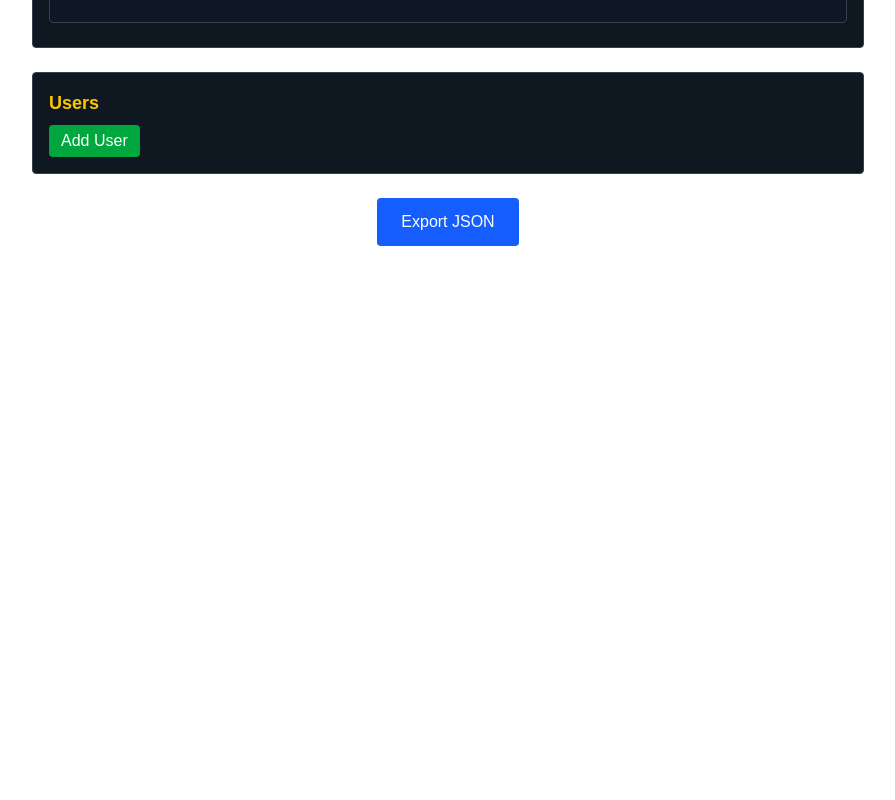
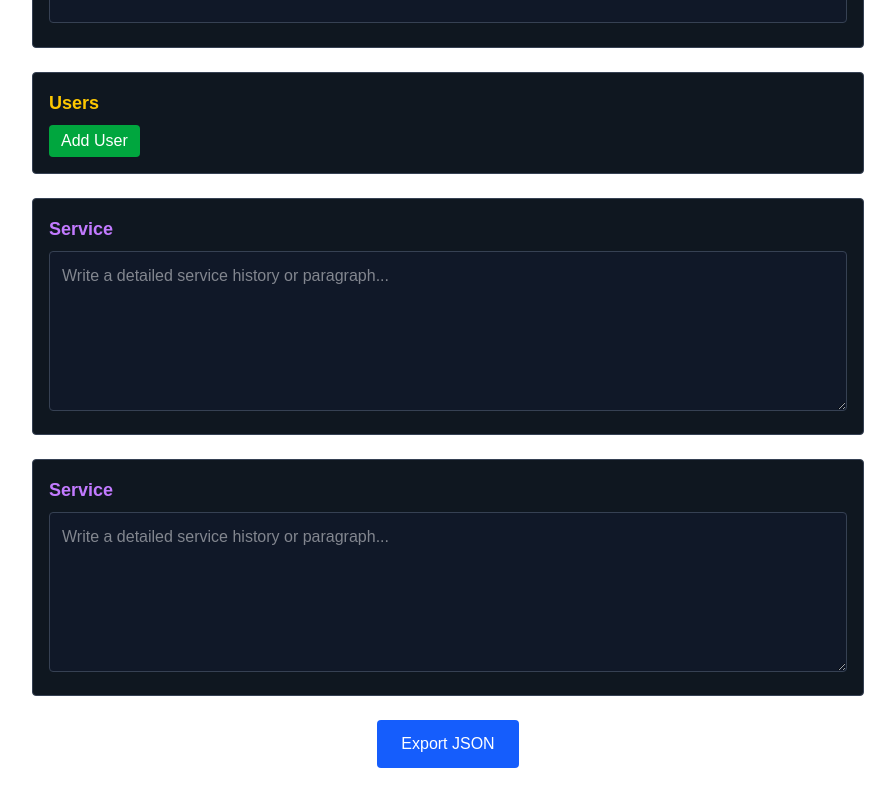
Before and after one commit to SirKalany/Strife-Article-Maker, a Next.js app: page /content/ground in a window 1280 px wide. Shown: the part 3138-3938 px from the top of the page, without its empty margins (192-1087 px from the left). Before the commit the page ends 3416 px from the top, so only its background shows below. Built offline with nearby package versions, Linux system fonts and the light colour scheme.

Commit message:
Added user field

```diff
--- a/src/app/content/air/page.tsx
+++ b/src/app/content/air/page.tsx
@@ -66,6 +66,9 @@ export default function AirForm() {
   const [users, setUsers] = useState<
     { Country: string; Description: string }[]
   >([]);
+
+  // === Service ===
+  const [service, setService] = useState<string>("");
 
   // === Helper: generic input fields ===
   const renderFields = (fields: InfoField[], setter: any) =>
@@ -166,6 +169,7 @@ export default function AirForm() {
         performances.map((i) => [i.label, i.value])
       ),
       USERS: users,
+      SERVICE: service,
     };
 
     console.log(JSON.stringify(json, null, 2));
@@ -307,6 +311,17 @@ export default function AirForm() {
         )}
       </section>
 
+      {/* Service */}
+      <section className="border rounded p-4 bg-[#0f1720] border-gray-700">
+        <h2 className="text-lg font-semibold mb-2 text-purple-400">Service</h2>
+        <textarea
+          value={service}
+          onChange={(e) => setService(e.target.value)}
+          placeholder="Write a detailed service history or paragraph..."
+          className="w-full h-40 bg-gray-900 text-gray-100 border border-gray-700 rounded p-3 resize-y"
+        />
+      </section>
+
       {/* Export */}
       <div className="text-center mt-6">
         <button
--- a/src/app/content/ground/page.tsx
+++ b/src/app/content/ground/page.tsx
@@ -65,6 +65,9 @@ export default function GroundForm() {
   const [users, setUsers] = useState<
     { Country: string; Description: string }[]
   >([]);
+
+  // === Service ===
+  const [service, setService] = useState<string>("");
 
   // === Helper: generic input fields ===
   const renderFields = (fields: InfoField[], setter: any) =>
@@ -164,6 +167,7 @@ export default function GroundForm() {
         performances.map((i) => [i.label, i.value])
       ),
       USERS: users,
+      SERVICE: service,
     };
 
     console.log(JSON.stringify(json, null, 2));
@@ -293,6 +297,28 @@ export default function GroundForm() {
         )}
       </section>
 
+      {/* Service */}
+      <section className="border rounded p-4 bg-[#0f1720] border-gray-700">
+        <h2 className="text-lg font-semibold mb-2 text-purple-400">Service</h2>
+        <textarea
+          value={service}
+          onChange={(e) => setService(e.target.value)}
+          placeholder="Write a detailed service history or paragraph..."
+          className="w-full h-40 bg-gray-900 text-gray-100 border border-gray-700 rounded p-3 resize-y"
+        />
+      </section>
+
+      {/* Service */}
+      <section className="border rounded p-4 bg-[#0f1720] border-gray-700">
+        <h2 className="text-lg font-semibold mb-2 text-purple-400">Service</h2>
+        <textarea
+          value={service}
+          onChange={(e) => setService(e.target.value)}
+          placeholder="Write a detailed service history or paragraph..."
+          className="w-full h-40 bg-gray-900 text-gray-100 border border-gray-700 rounded p-3 resize-y"
+        />
+      </section>
+
       {/* Export */}
       <div className="text-center mt-6">
         <button
--- a/src/app/content/heavy/page.tsx
+++ b/src/app/content/heavy/page.tsx
@@ -39,6 +39,9 @@ export default function HeavyForm() {
   const [users, setUsers] = useState<
     { Country: string; Description: string }[]
   >([]);
+
+  // === Service ===
+  const [service, setService] = useState<string>("");
 
   // === Render Helpers ===
   const renderFields = (fields: InfoField[], setter: any) =>
@@ -128,6 +131,7 @@ export default function HeavyForm() {
       PERFORMANCES: Object.fromEntries(
         performances.map((i) => [i.label, i.value])
       ),
+      SERVICE: service,
       USERS: users,
     };
     console.log(JSON.stringify(json, null, 2));
@@ -156,6 +160,17 @@ export default function HeavyForm() {
         {renderFields(performances, setPerformances)}
       </section>
 
+      {/* Service */}
+      <section className="border rounded p-4 bg-[#0f1720] border-gray-700">
+        <h2 className="text-lg font-semibold mb-2 text-purple-400">Service</h2>
+        <textarea
+          value={service}
+          onChange={(e) => setService(e.target.value)}
+          placeholder="Write a detailed service history or paragraph..."
+          className="w-full h-40 bg-gray-900 text-gray-100 border border-gray-700 rounded p-3 resize-y"
+        />
+      </section>
+
       {/* === Users Section === */}
       <section className="border rounded p-4 bg-[#0f1720] border-gray-700">
         <h2 className="text-lg font-semibold mb-2 text-yellow-400">Users</h2>
--- a/src/app/content/infantry/page.tsx
+++ b/src/app/content/infantry/page.tsx
@@ -37,6 +37,9 @@ export default function InfantryForm() {
   const [users, setUsers] = useState<
     { Country: string; Description: string }[]
   >([]);
+
+  // === Service ===
+  const [service, setService] = useState<string>("");
 
   // === Render Helpers ===
   const renderFields = (fields: InfoField[], setter: any) =>
@@ -127,6 +130,7 @@ export default function InfantryForm() {
       PERFORMANCES: Object.fromEntries(
         performances.map((i) => [i.label, i.value])
       ),
+      SERVICE: service,
       USERS: users,
     };
     console.log(JSON.stringify(json, null, 2));
@@ -158,6 +162,17 @@ export default function InfantryForm() {
         {renderFields(performances, setPerformances)}
       </section>
 
+      {/* Service */}
+      <section className="border rounded p-4 bg-[#0f1720] border-gray-700">
+        <h2 className="text-lg font-semibold mb-2 text-purple-400">Service</h2>
+        <textarea
+          value={service}
+          onChange={(e) => setService(e.target.value)}
+          placeholder="Write a detailed service history or paragraph..."
+          className="w-full h-40 bg-gray-900 text-gray-100 border border-gray-700 rounded p-3 resize-y"
+        />
+      </section>
+
       {/* === Users Section === */}
       <section className="border rounded p-4 bg-[#0f1720] border-gray-700">
         <h2 className="text-lg font-semibold mb-2 text-yellow-400">Users</h2>
--- a/src/app/content/naval/page.tsx
+++ b/src/app/content/naval/page.tsx
@@ -62,6 +62,9 @@ export default function NavalForm() {
   const [users, setUsers] = useState<
     { Country: string; Description: string }[]
   >([]);
+
+  // === Service ===
+  const [service, setService] = useState<string>("");
 
   // === Helper: generic input fields ===
   const renderFields = (fields: InfoField[], setter: any) =>
@@ -163,6 +166,7 @@ export default function NavalForm() {
       PERFORMANCES: Object.fromEntries(
         performances.map((i) => [i.label, i.value])
       ),
+      SERVICE: service,
       USERS: users,
     };
 
@@ -295,6 +299,17 @@ export default function NavalForm() {
         )}
       </section>
 
+      {/* Service */}
+      <section className="border rounded p-4 bg-[#0f1720] border-gray-700">
+        <h2 className="text-lg font-semibold mb-2 text-purple-400">Service</h2>
+        <textarea
+          value={service}
+          onChange={(e) => setService(e.target.value)}
+          placeholder="Write a detailed service history or paragraph..."
+          className="w-full h-40 bg-gray-900 text-gray-100 border border-gray-700 rounded p-3 resize-y"
+        />
+      </section>
+
       {/* Export */}
       <div className="text-center mt-6">
         <button
```
